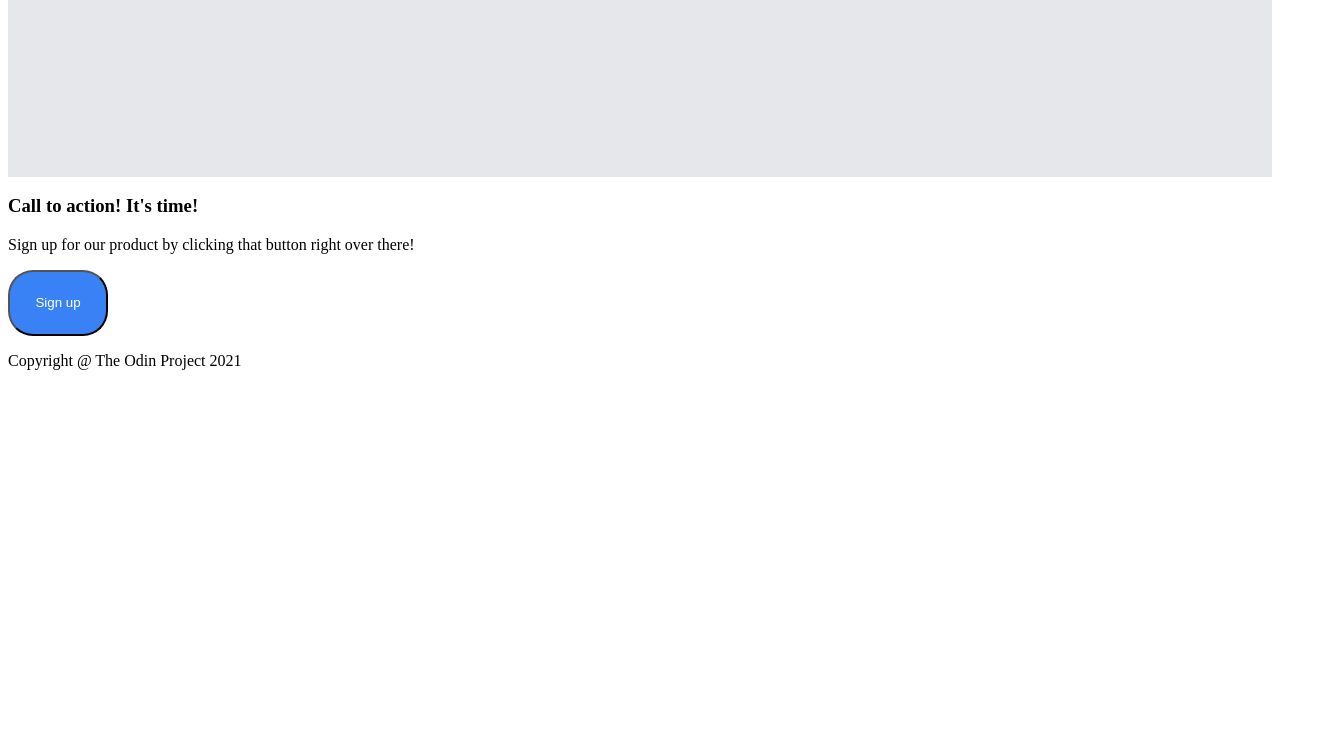
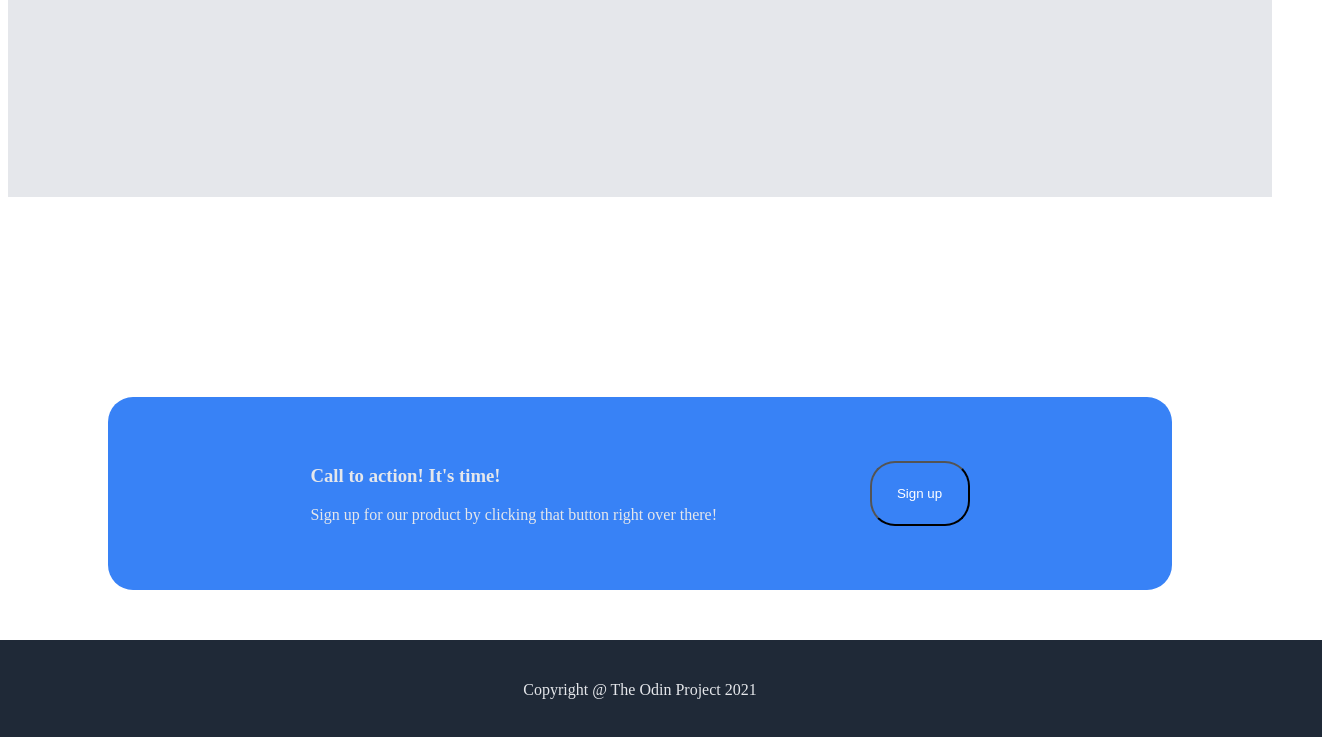
Before and after one commit to BuildHare/Crash-Page, a plain HTML site: page index.html in a window 1280 px wide. Shown: the part 1505-2242 px from the top of the page, 1322 px wide, since content can reach past the window. Before the commit the page ends 1891 px from the top, so only its background shows below. Drawn offline with Linux system fonts and the light colour scheme.

Commit message:
Add rough draft

```diff
--- a/style.css
+++ b/style.css
@@ -21,6 +21,7 @@ h1 {
    display:block;
    justify-content:flex-end;
    margin-bottom:100px;
+   padding:10px;
 }
 .logo {
     display:flex;
@@ -92,7 +93,7 @@ h2 {
     background-color:#E5E7EB;
     font-size:36px;
     padding:200px;
-
+    margin-bottom:200px;
 
 }
 .Thor {
@@ -101,3 +102,26 @@ h2 {
     justify-content:end;
     font-weight:bold;
 }
+/*onwards to the call to action! */
+.action{
+    background-color:#3882F6;
+    display:flex;
+    align-items:center;
+    justify-content:space-evenly;
+    padding:50px;
+    margin:100px;
+    border-radius:25px;
+}
+.actiontext {
+    color: #E5E7EB;
+}
+/*the footer is near!*/
+footer {
+    background-color: #1F2937;
+    display:flex;
+    justify-content:center;
+    align-items:center;
+    padding:25px;
+    margin:-50px;
+    color: #E5E7EB;
+}
```
